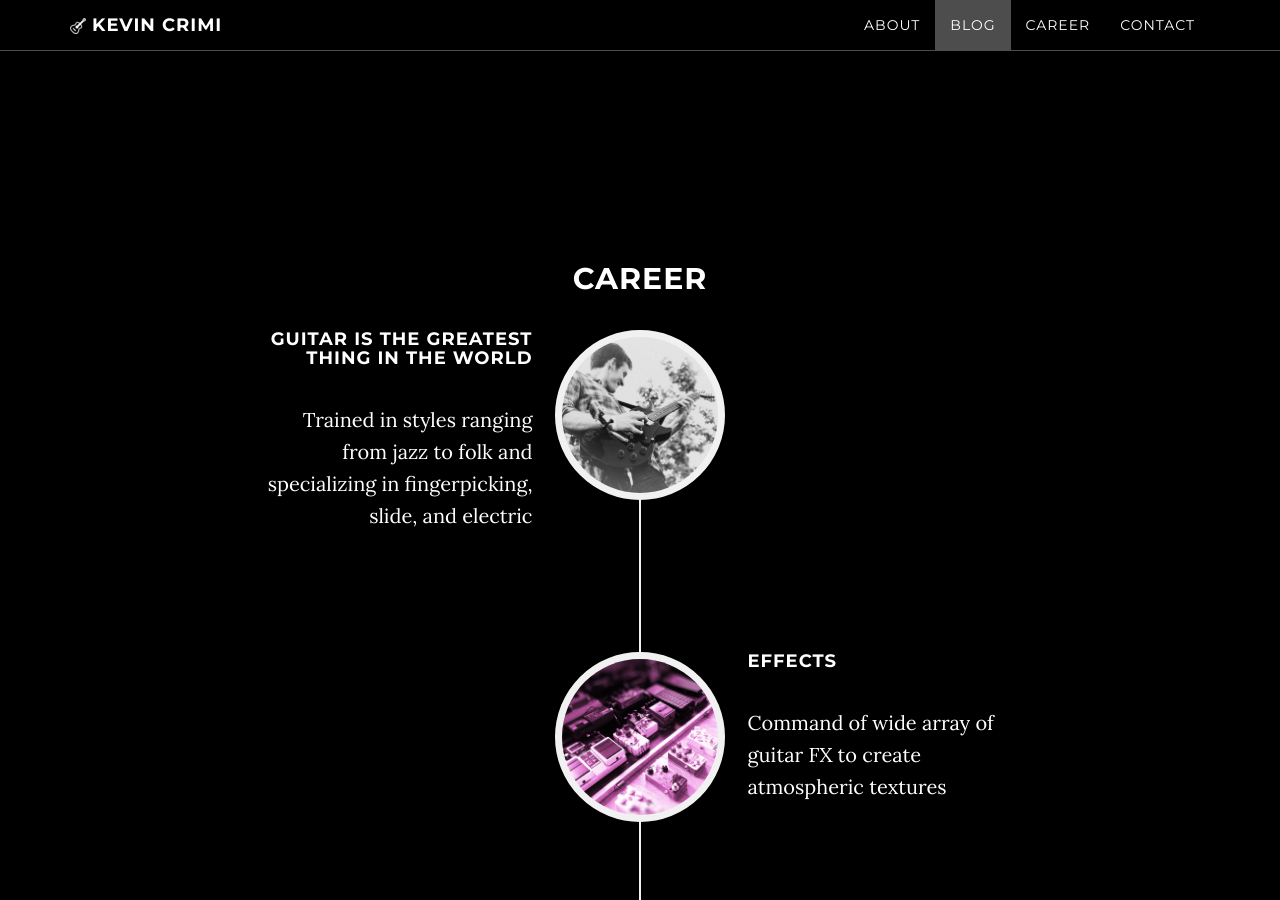
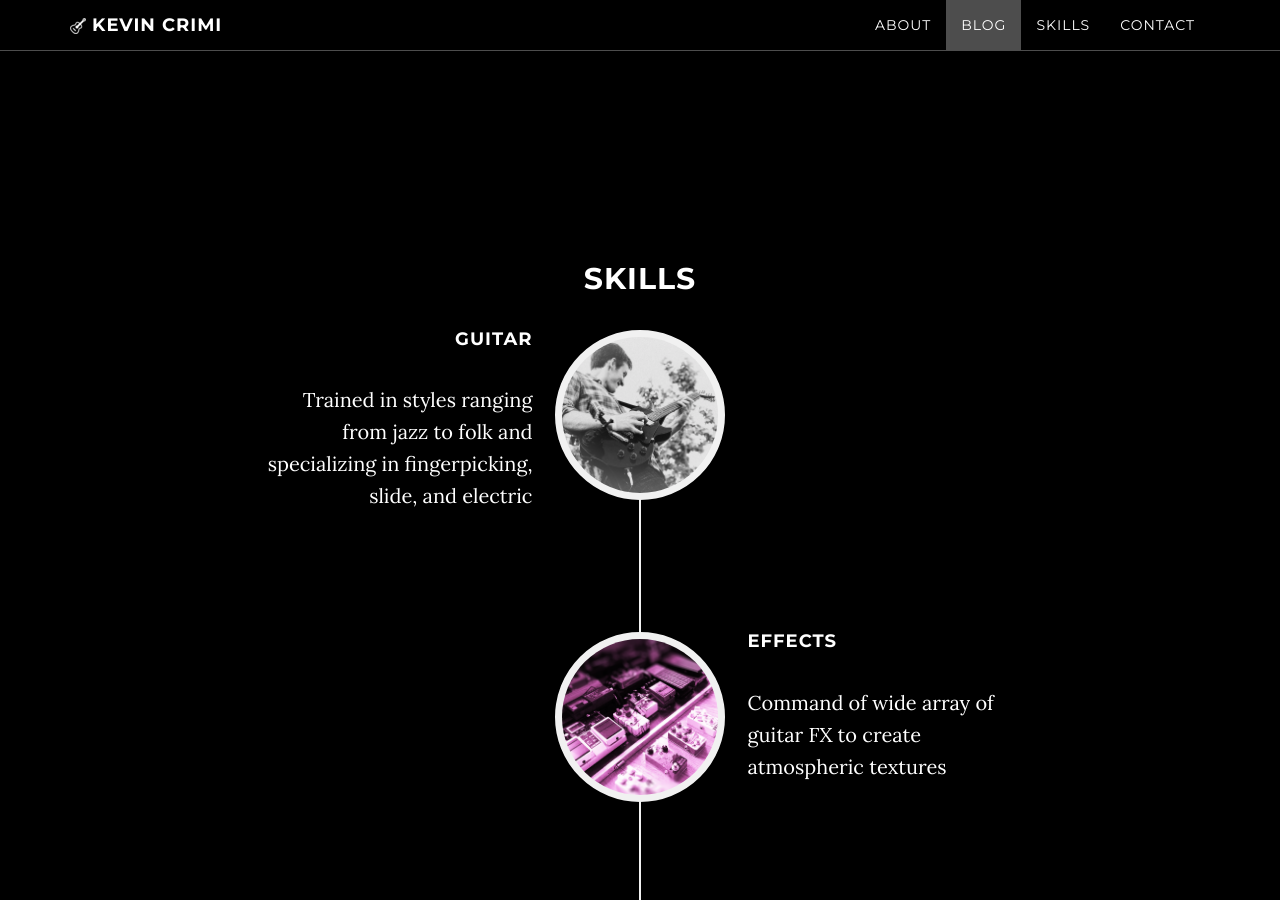
Before and after one commit to kcrimi/wedding_site, a Jekyll site: the page built from index.html, in a window 1280 px wide and 900 px high, scrolled down 2091 px. Built offline with Jekyll 4.4.1, drawn with Linux system fonts in a browser that asks for light colours; nearby versions of some CDN libraries; comment, search, counter and statistics services are not loaded.

Commit message:
change Career to Skills

```diff
--- a/_config.yml
+++ b/_config.yml
@@ -69,7 +69,7 @@ disqus-shortname: "panossakkos"
 ###############
 
 events:
-  - title: "Guitar is the greatest thing in the world"
+  - title: "Guitar"
     image: "/img/bubbles/BW_playing_guitar.png"
     description: "Trained in styles ranging from jazz to folk and specializing in fingerpicking, slide, and electric"
   - title: "Effects"
@@ -127,7 +127,7 @@ social:
 pages_list:
   About: 'about'
   Blog: 'blog'
-  Career: 'career'
+  Skills: 'skills'
   Contact: 'contact'
 
 # Pagination path
--- a/_includes/header.html
+++ b/_includes/header.html
@@ -10,9 +10,9 @@
                     <h1 class="brand-heading">&nbsp;</h1>
                     <span class="intro-text">{{ content }}</span>
                     <h5>&nbsp;</h5>
-                    <a href="#{{ site.pages_list['About'] }}" class="page-scroll">
-                      <!--<img class="img-me" src="{{site.baseurl}}{{ site.me-img }}" alt="">-->
-                    </a>
+                    <!--<a href="#{{ site.pages_list['About'] }}" class="page-scroll">
+                      <img class="img-me" src="{{site.baseurl}}{{ site.me-img }}" alt="">
+                    </a>-->
                 </div>
             </div>
         </div>
--- /dev/null
+++ b/_includes/skills.html
@@ -0,0 +1,45 @@
+
+<!-- Career Start -->
+
+<section id="{{ page.title }}" class="container content-section text-center">
+    <div class="row">
+        <div class="col-lg-8 col-lg-offset-2">
+
+          {{ page.content | markdownify }}
+
+          <ul class="timeline">
+
+            {% for event in site.events %}
+              {% assign loopindex = forloop.index | modulo: 2 %}
+              {% capture class %}
+              {% if loopindex == 0 %}
+                timeline-inverted
+              {% endif %}
+              {% endcapture %}
+
+              <li class="{{ class }}">
+                  <div class="timeline-image">
+                      <img class="img-circle img-responsive" src="{{site.baseurl}}{{ event.image }}" alt="">
+                  </div>
+                  <div class="timeline-panel">
+                      <div class="timeline-heading">
+                          <h4>{{ event.title }}</h4>
+                      </div>
+                      <div class="timeline-body">
+                          {{ event.description | markdownify }}
+                      </div>
+                  </div>
+              </li>
+            {% endfor %}
+
+<!--             <li class="timeline-inverted">
+              <div class="timeline-image">
+                <img class="img-circle img-responsive" src="{{site.baseurl}}{{ site.career-img }}" alt="">
+              </div>
+            </li> -->
+          </ul>
+        </div>
+    </div>
+</section>
+
+<!-- Career End -->
--- a/_layouts/index.html
+++ b/_layouts/index.html
@@ -22,9 +22,9 @@
 
         {% include latest-post.html %}
 
-      {% elsif page.section-type == "career" %}
+      {% elsif page.section-type == "skills" %}
 
-        {% include career.html %}
+        {% include skills.html %}
 
       {% elsif page.section-type == "contact" %}
 
--- a/career.html
+++ b/career.html
@@ -1,6 +1,6 @@
 ---
 layout: null
-section-type: career
-title: Career
+section-type: skills
+title: Skills
 ---
-## Career
+## Skills
```
